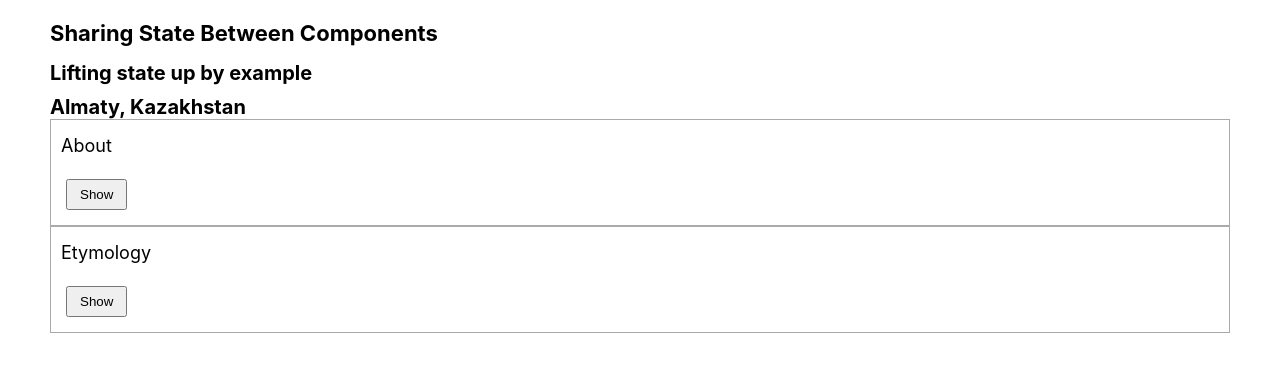
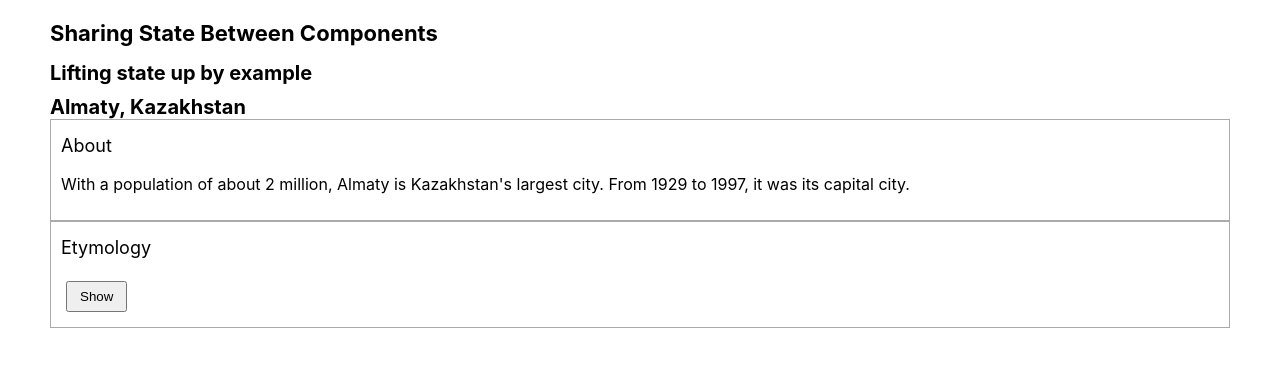
Before and after one commit to VladimirovMario/Sandbox, a React (Create React App) app in the folder 01. React documentation/02. Learn React/03. Managing State/: page / in a window 1280 px wide. Shown: the top 372 px of the page. Built offline with nearby package versions, Linux system fonts and the light colour scheme.

Commit message:
Added state to the common parent

```diff
--- a/01. React documentation/02. Learn React/03. Managing State/src/components/SharingStateBetweenComponents/LiftingStateUpByExample/LiftingStateUpByExample.js
+++ b/01. React documentation/02. Learn React/03. Managing State/src/components/SharingStateBetweenComponents/LiftingStateUpByExample/LiftingStateUpByExample.js
@@ -10,14 +10,24 @@
 }
 
 function Accordion() {
+  const [activeIndex, setActiveIndex] = useState(0);
+
   return (
     <>
       <h2>Almaty, Kazakhstan</h2>
-      <Panel title="About">
+      <Panel
+        title="About"
+        isActive={activeIndex === 0}
+        onShow={() => setActiveIndex(0)}
+      >
         With a population of about 2 million, Almaty is Kazakhstan's largest
         city. From 1929 to 1997, it was its capital city.
       </Panel>
-      <Panel title="Etymology">
+      <Panel
+        title="Etymology"
+        isActive={activeIndex === 1}
+        onShow={() => setActiveIndex(1)}
+      >
         The name comes from <span lang="kk-KZ">алма</span>, the Kazakh word for
         "apple" and is often translated as "full of apples". In fact, the region
         surrounding Almaty is thought to be the ancestral home of the apple, and
@@ -28,16 +38,11 @@
   );
 }
 
-function Panel({ title, children }) {
-  const [isActive, setIsActive] = useState(false);
-
+function Panel({ title, children, isActive, onShow }) {
   return (
     <section className="panel">
       <h3>{title}</h3>
-      {isActive
-      ? (<p>{children}</p>)
-      : (<button onClick={() => setIsActive(true)}>Show</button>)
-      }
+      {isActive ? <p>{children}</p> : <button onClick={onShow}>Show</button>}
     </section>
   );
 }
```
